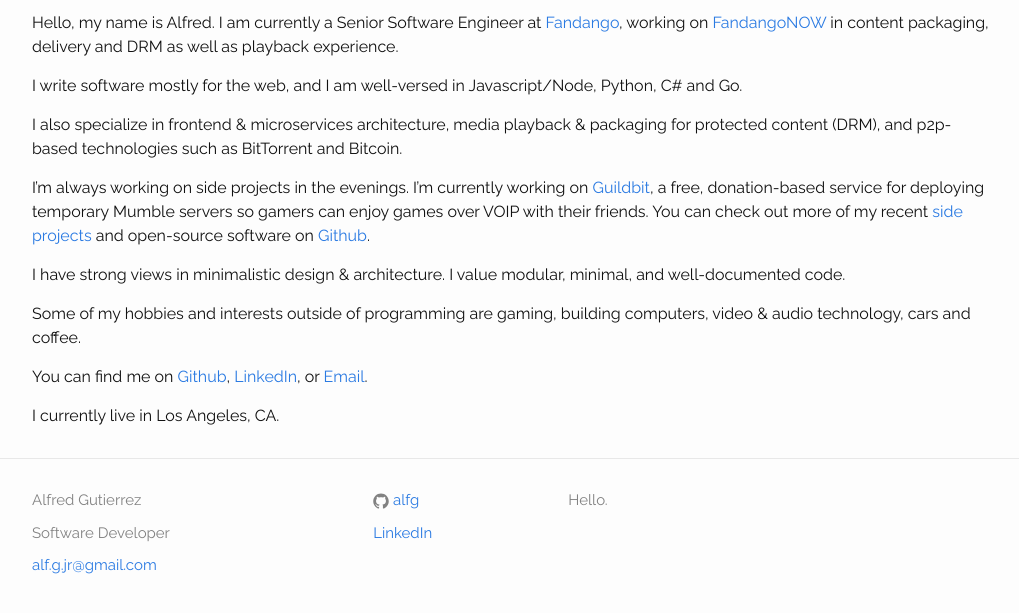
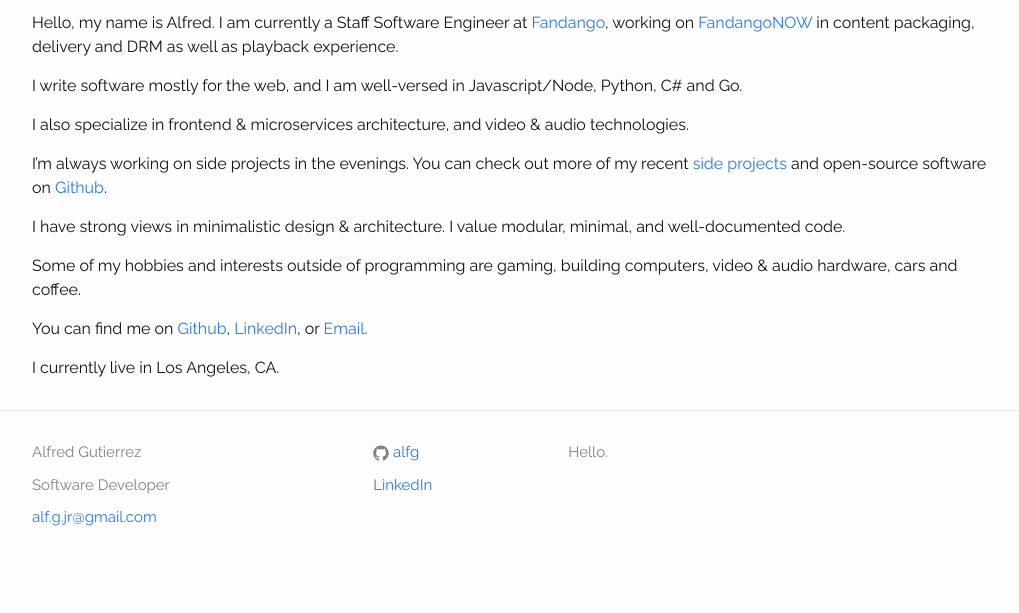
Before and after one commit to alfg/alfg.github.io, a Jekyll site: the page built from index.md, in a window 1280 px wide, cut to the strip 358-995 px from the top of the page. Shown: the top 613 px of the strip, without its empty margins (128-1147 px from the left). Built offline with Jekyll 4.4.1, drawn with Linux system fonts in a browser that asks for light colours; after the commit the page ends 947 px from its top, so only the background shows below that.

Commit message:
Update index.md

```diff
--- a/index.md
+++ b/index.md
@@ -6,22 +6,18 @@
 
 ![Alfred Gutierrez](http://www.gravatar.com/avatar/922ef4d7e597243ff0de75bdfea9b424.png?size=200)
 
-Hello, my name is Alfred.  I am currently a Senior Software Engineer at [Fandango](http://fandango.com), working on [FandangoNOW](http://fandangonow.com) in content packaging, delivery and DRM as well as playback experience.
+Hello, my name is Alfred.  I am currently a Staff Software Engineer at [Fandango](http://fandango.com), working on [FandangoNOW](http://fandangonow.com) in content packaging, delivery and DRM as well as playback experience.
 
 I write software mostly for the web, and I am well-versed in Javascript/Node, Python, C# and Go.
 
-I also specialize in frontend & microservices architecture, media playback & packaging for protected content (DRM), and p2p-based technologies such as BitTorrent and Bitcoin.
+I also specialize in frontend & microservices architecture, and video & audio technologies.
 
-I'm always working on side projects in the evenings.  I'm currently working on
-<a href="http://guildbit.com">Guildbit</a>, a free, donation-based service for deploying temporary
-<span data-tooltip class="has-tip" title="Mumble is an open source, low-latency, high quality voice chat
-software primarily intended for use while gaming.">Mumble servers</span> so gamers can enjoy games over VOIP
-with their friends. You can check out more of my recent <a href="projects.html">side projects</a> and open-source software on
+I'm always working on side projects in the evenings. You can check out more of my recent <a href="projects.html">side projects</a> and open-source software on
 <a href="http://github.com/alfg">Github</a>.
 
 I have strong views in minimalistic design & architecture. I value modular, minimal, and well-documented code.
 
-Some of my hobbies and interests outside of programming are gaming, building computers, video & audio technology, cars and coffee.
+Some of my hobbies and interests outside of programming are gaming, building computers, video & audio hardware, cars and coffee.
 
 You can find me on [Github](http://github.com/alfg),
 [LinkedIn](http://www.linkedin.com/pub/alfred-gutierrez/58/ba1/93b), or
```
